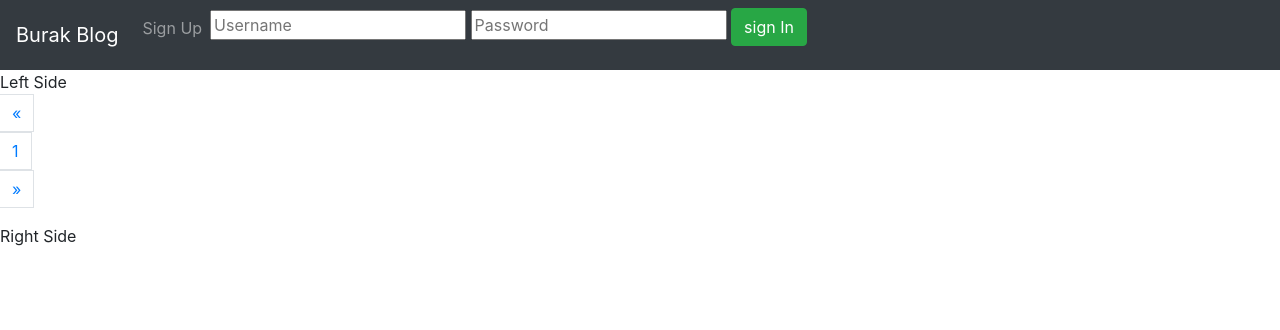
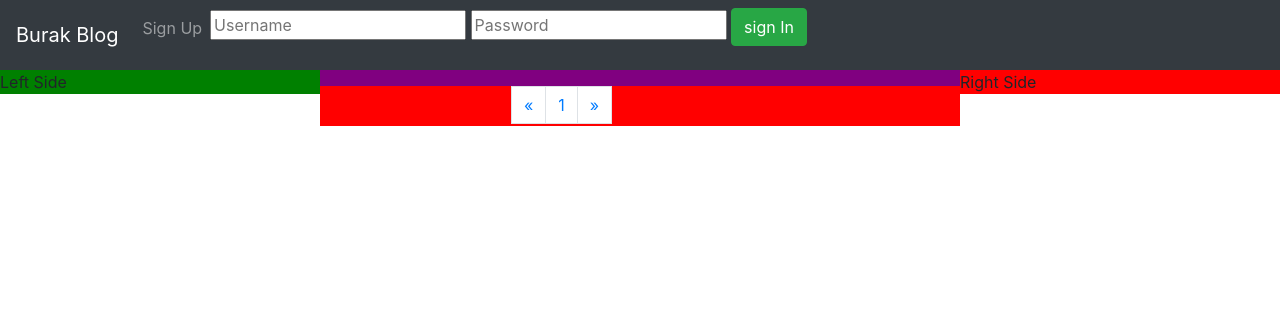
Before and after one commit to EkizBurak/FlaskBlog, a Flask app: page / in a window 1280 px wide. Shown: the top 330 px of the page. Run offline with Flask 2, Linux system fonts and the light colour scheme; data that the repository does not hold is empty; some libraries are stand-ins or nearby versions.

Commit message:
Update style.css

```diff
--- a/static/css/style.css
+++ b/static/css/style.css
@@ -1 +1,106 @@
-.btn2{width:1000;color:"white";border-radius:100}
+#site
+{
+    background-color: lightblue;
+    width:100%;
+}
+#leftSide
+{
+    width:25%;
+    background-color:green;
+    float:left;
+}
+#middleSide
+{
+    width:50%;
+    background-color:purple;
+    float:left;
+}
+.middleSideContent
+{
+    width:100%;
+    min-height: 200px;
+
+    float:none;
+
+    margin: 10 0 0 0;
+}
+.middleSideLeft
+{
+
+    width:20%;
+    float:left;
+    padding-top:20px;
+    color:white;
+    min-width: 125px;
+    min-height: 125px;
+}
+.middleSideRight
+{
+    width:80%;
+    min-width: 325px;
+    min-height: 180px;
+    float:left;
+    padding-left:15px;
+    padding-right:15px;
+
+}
+.title
+{
+    margin: 20 0 0 0;
+    color:white;
+    font-size:24px;
+    border-bottom: solid 1px;
+}
+.desc
+{
+    margin: 5 0 0 5;
+    color:white;
+    font-size:18px;
+    padding: 5 0 0 0;
+}
+#title
+{
+    width:100%;
+    height:40px;
+    border-radius:8px;
+    float:left;
+    margin-top:10px;
+    margin-bottom:10px;
+}
+
+#middleSide textarea
+{
+    width:100%;
+    height:100px;
+    border-radius:8px;
+    max-height:300px;
+}
+#middleSide img
+{
+    width:120px;
+    height:120px;
+    border-radius:25px;
+    float:left;
+}
+#post
+{
+    float:right;
+    margin:10 0 10 0;
+}
+#middleSideFooter
+{
+    float:none;
+    width:100%;
+    height:40px;
+    background-color:red;
+    padding-left: 30%;
+}
+#middleSideFooter button{
+    float:left;
+}
+#rightSide
+{
+    width:25%;
+    background-color:red;
+    float:right;
+}
```
